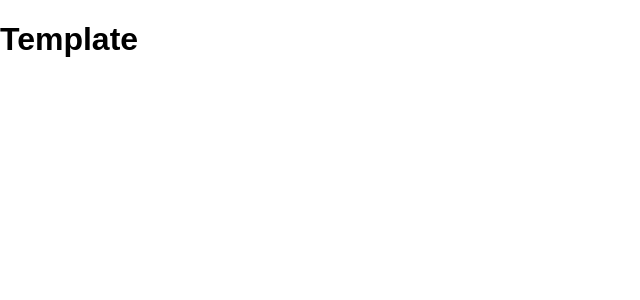
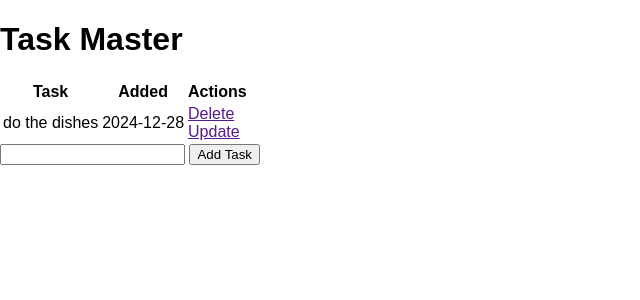
Before and after one commit to LinKai-Li/Flask-Introduction, a Flask app: page / in a window 1280 px wide. Shown: the top 300 px of the page, without its empty margins (0-640 px from the left). Run offline with Flask 3, Linux system fonts and the light colour scheme.

Commit message:
Complete Create Part

```diff
--- a/app.py
+++ b/app.py
@@ -1,4 +1,4 @@
-from flask import Flask, render_template, url_for
+from flask import Flask, render_template, url_for, request, redirect
 from flask_sqlalchemy import SQLAlchemy
 from datetime import datetime
 
@@ -16,9 +16,21 @@ class Todo(db.Model):
     def __repr__(self):
         return '<Task %r>' % self.id
 
-@app.route('/')
+@app.route('/', methods=['POST', 'GET'])
 def index():
-    return render_template('index.html')
+    if request.method == 'POST':
+        task_content = request.form['content']
+        new_task = Todo(content=task_content)
+
+        try:
+            db.session.add(new_task)
+            db.session.commit()
+            return redirect('/')
+        except:
+            return 'There was an issue adding your task'
+    else:
+        tasks = Todo.query.order_by(Todo.date_created).all()
+        return render_template('index.html', tasks=tasks)
 
 if __name__ == "__main__":
     app.run(debug=True)
--- a/templates/base.html
+++ b/templates/base.html
@@ -3,8 +3,12 @@
   <head>
     <meta charset="UTF-8" />
     <meta name="viewport" content="width=device-width, initial-scale=1.0" />
-    <link rel="stylesheet" href="{{ url_for('static', filename='css/main.css')
-    }}" {% block head %}{% endblock %}
+    <link
+      rel="stylesheet"
+      href="{{ url_for('static', filename='css/main.css')
+    }}"
+    />
+    {% block head %}{% endblock %}
   </head>
   <body>
     {% block body %}{% endblock %}
--- a/templates/index.html
+++ b/templates/index.html
@@ -1,3 +1,30 @@
-{% extends 'base.html' %} {% block head %} {% endblock %} {% block body%}
-<h1>Template</h1>
+{% extends 'base.html' %} {% block head %} <title>Task Master</title> {%
+endblock %} {% block body%}
+<div class="content">
+  <h1>Task Master</h1>
+
+  <table>
+    <tr>
+      <th>Task</th>
+      <th>Added</th>
+      <th>Actions</th>
+    </tr>
+    {% for task in tasks %}
+    <tr>
+      <td>{{ task.content }}</td>
+      <td>{{ task.date_created.date() }}</td>
+      <td>
+        <a href="">Delete</a>
+        <br />
+        <a href="">Update</a>
+      </td>
+    </tr>
+    {% endfor %}
+  </table>
+
+  <form action="/" method="POST">
+    <input type="text" name="content" id="content" />
+    <input type="submit" value="Add Task" />
+  </form>
+</div>
 {%endblock %}
```
Also changed, not shown: instance/test.db.
